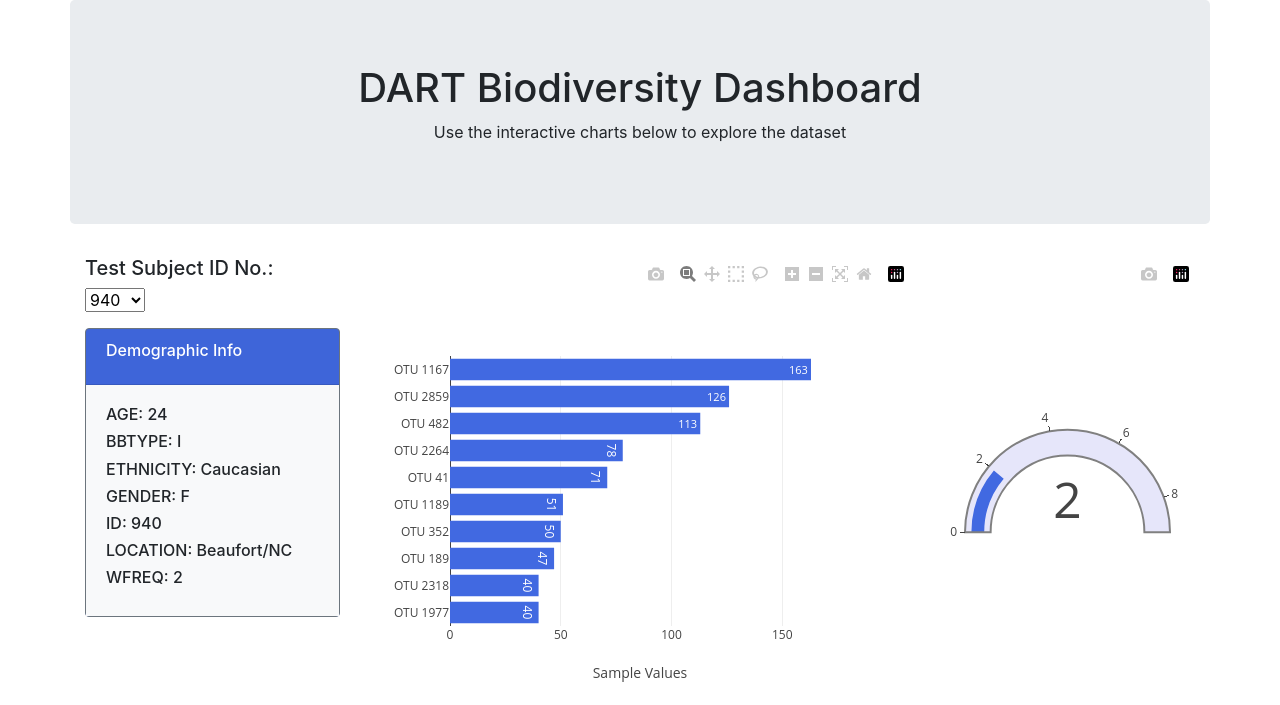
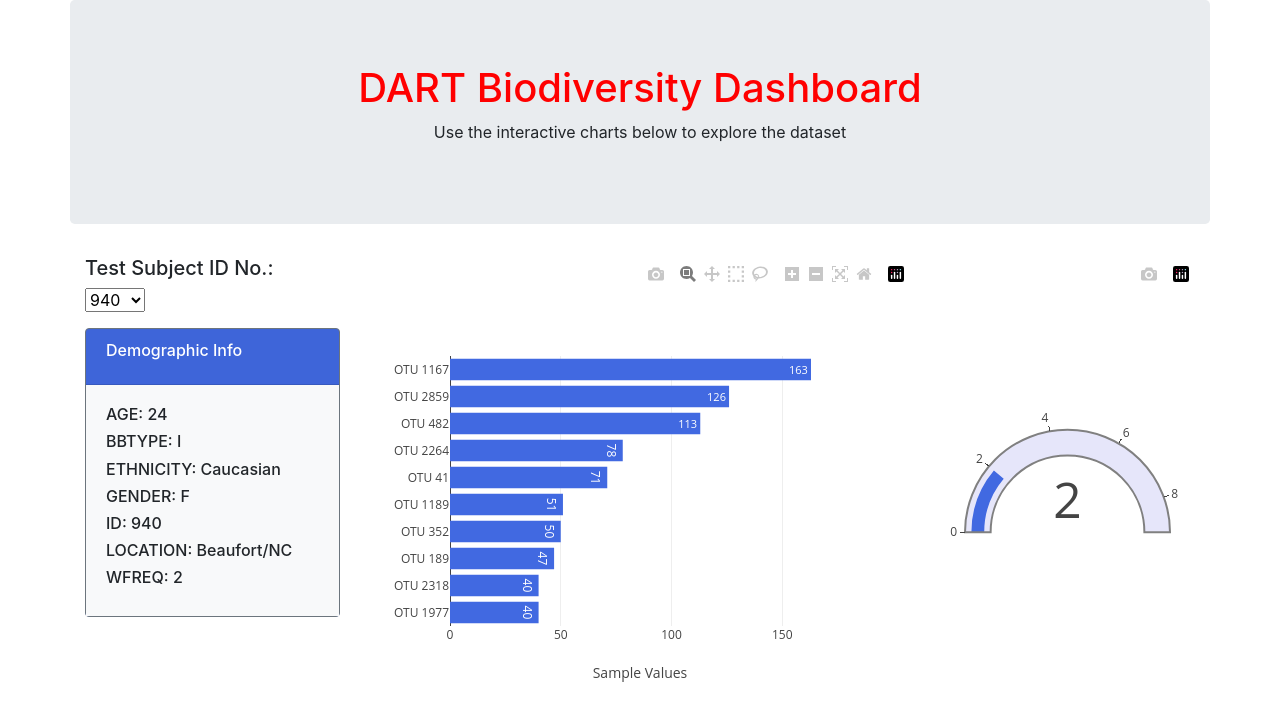
Before and after one commit to TheGreatDartanion/belly-button-git-demo, a Flask app: page / in a window 1280 px wide. Shown: the top 705 px of the page. Run offline with Flask 2, Linux system fonts and the light colour scheme; some libraries are stand-ins or nearby versions.

Commit message:
changing font color

```diff
--- a/templates/index.html
+++ b/templates/index.html
@@ -29,7 +29,7 @@
   <div class="container">
     <div class="row">
       <div class="col-md-12 jumbotron text-center">
-        <h1>DART Biodiversity Dashboard</h1>
+        <h1 style="color:red;">DART Biodiversity Dashboard</h1>
         <p>Use the interactive charts below to explore the dataset</p>
       </div>
     </div>
```
